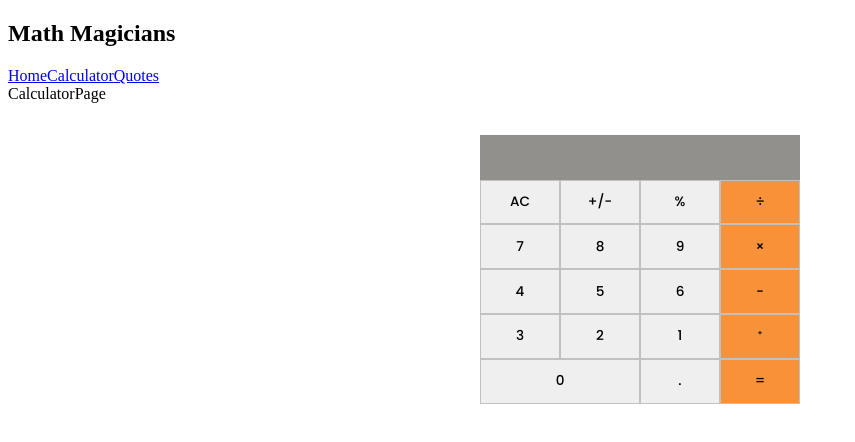
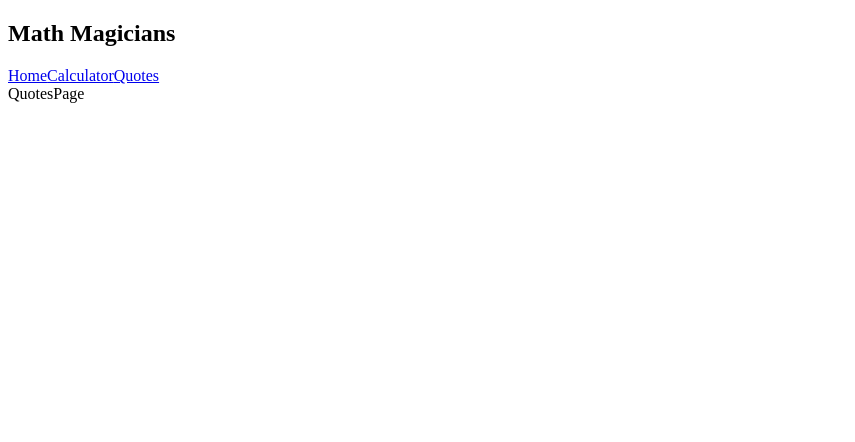
Before and after one commit to bobb-Rob/math-magician, a React (Create React App) app: page /quotes in a window 1280 px wide. Shown: the top 442 px of the page, without its empty margins (0-855 px from the left). Built offline with nearby package versions, Linux system fonts and the light colour scheme.

Commit message:
navlink navigate to respective page

```diff
--- a/src/App.js
+++ b/src/App.js
@@ -1,8 +1,9 @@
 import React from 'react';
-import { Routes, Route, Link } from 'react-router-dom';
+import { Routes, Route } from 'react-router-dom';
 import CalculatorPage from './components/CalculatorPage';
 import Navbar from './components/Navbar';
 import HomePage from './components/HomePage';
+import QuotesPage from './components/QuotesPage';
 import './App.css';
 
 function App() {
@@ -11,8 +12,8 @@ function App() {
       <Navbar />
       <Routes>
         <Route path="/" element={<HomePage />} />
-        <Route path="quotes" element={<CalculatorPage />} />
-        <Route path="calculator" element={<HomePage />} />
+        <Route path="calculator" element={<CalculatorPage />} />
+        <Route path="quotes" element={<QuotesPage />} />
       </Routes>
     </div>
   );
--- a/src/components/CalculatorPage.jsx
+++ b/src/components/CalculatorPage.jsx
@@ -1,13 +1,11 @@
 import React from 'react';
 import Calculator from './calculator';
 
-const CalculatorPage = () => {
-  return (
-    <div>
-      CalculatorPage
-      <Calculator />
-    </div>
-  )
-}
+const CalculatorPage = () => (
+  <div>
+    CalculatorPage
+    <Calculator />
+  </div>
+);
 
 export default CalculatorPage;
--- a/src/components/Navbar.jsx
+++ b/src/components/Navbar.jsx
@@ -5,7 +5,7 @@ const Navbar = () => (
   <nav>
     <h1>Math Magicians</h1>
     <div>
-      <Link to="/home">Home</Link>
+      <Link to="/">Home</Link>
       <Link to="/calculator">Calculator</Link>
       <Link to="/quotes">Quotes</Link>
     </div>
--- a/src/components/QuotesPage.jsx
+++ b/src/components/QuotesPage.jsx
@@ -1,9 +1,7 @@
 import React from 'react';
 
-const QuotesPage = () => {
-  return (
-    <div>QuotesPage</div>
-  );
-};
+const QuotesPage = () => (
+  <div>QuotesPage</div>
+);
 
 export default QuotesPage;
```
Also changed, not shown: src/components/HomePage.jsx (+7 -7 lines).
